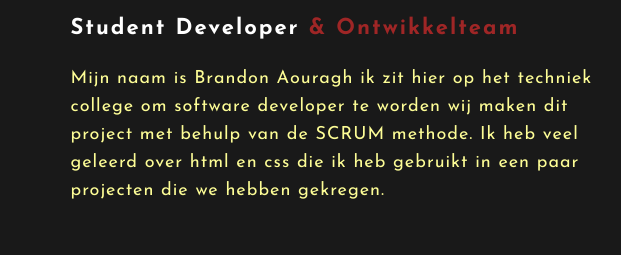
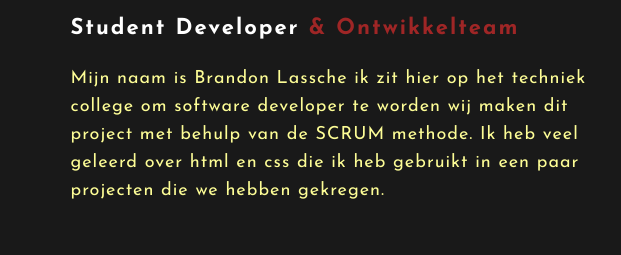
Before and after one commit to Rikozi/Project2, a plain HTML site: page Brandon/portfolio-aa.html in a window 1280 px wide. Shown: the part 1137-1392 px from the top of the page, 547-1168 px from the left. Drawn offline with Linux system fonts and the light colour scheme.

Commit message:
Update portfolio-aa.html

```diff
--- a/Brandon/portfolio-aa.html
+++ b/Brandon/portfolio-aa.html
@@ -63,7 +63,7 @@
 			<div class="over-tekst">
 				<h2>Over Mij</h2>
 				<h5>Student developer<span class="spana"> & ontwikkelteam</span></h5>
-				<p>Mijn naam is Brandon Aouragh ik zit hier op het techniek college om software developer te worden wij maken dit project met behulp van de SCRUM methode. Ik heb veel geleerd over html en css die ik heb gebruikt in een paar projecten die we hebben gekregen. </p>
+				<p>Mijn naam is Brandon Lassche ik zit hier op het techniek college om software developer te worden wij maken dit project met behulp van de SCRUM methode. Ik heb veel geleerd over html en css die ik heb gebruikt in een paar projecten die we hebben gekregen. </p>
 			</div>
 		</div>
 	</section>
```
